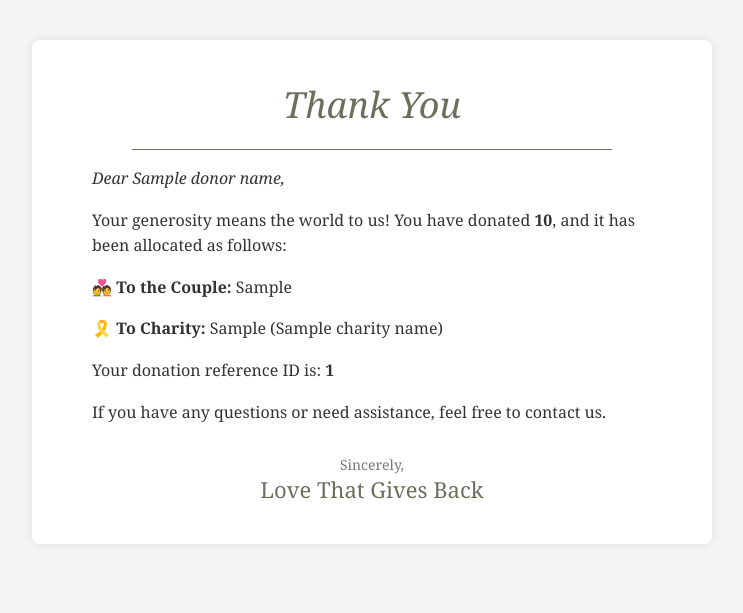
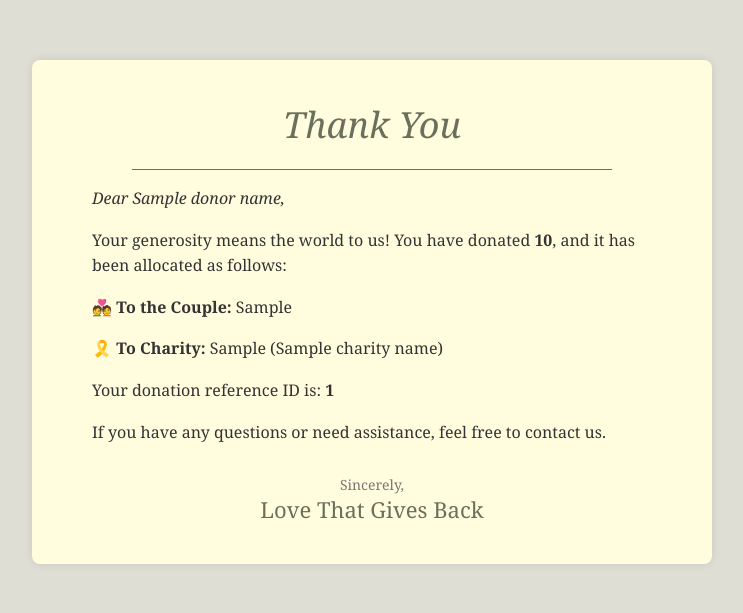
Before and after one commit to alanmaizon/love, a Django app: template love_backend/templates/thank_you.html in a window 1280 px wide. Shown: the top 613 px of the page, without its empty margins (268-1011 px from the left). Run offline with Django 5.2, Linux system fonts and the light colour scheme; the template is opened without the code that fills it: most values are stand-ins (such as "Sample title", 1, 10 or a date in 2020).

Commit message:
change image

```diff
--- a/love_backend/donations/helpers.py
+++ b/love_backend/donations/helpers.py
@@ -13,7 +13,7 @@ def send_donation_confirmation_email(donation):
     from_email = settings.DEFAULT_FROM_EMAIL
     recipient_list = [donation.donor_email]
     flower_top_url = "https://res.cloudinary.com/dnkrfdjzl/image/upload/v1741944607/vector-flower_zaahev.svg"
-    flower_bottom_url = "https://res.cloudinary.com/dnkrfdjzl/image/upload/v1741944656/horizontal-flower_ocky9t.svg"
+    flower_bottom_url = "https://res.cloudinary.com/dnkrfdjzl/image/upload/v1741944656/vertical-flower_h6dq3f.svg"
 
     context = {
         "donor_name": donation.donor_name,
--- a/love_backend/templates/thank_you.html
+++ b/love_backend/templates/thank_you.html
@@ -7,13 +7,13 @@
     <style>
         body {
             font-family: 'Georgia', serif;
-            background-color: #f4f4f4;
-            margin: 0;
-            padding: 0;
+            background-color:rgb(223, 222, 213);
+            margin: 10px;
+            padding: 10px;
         }
         .container {
             max-width: 600px;
-            background: #ffffff;
+            background:rgb(255, 253, 222);
             padding: 40px;
             margin: 40px auto;
             border-radius: 8px;
```
